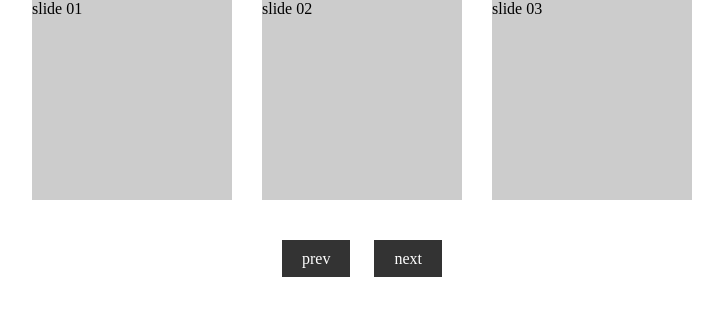
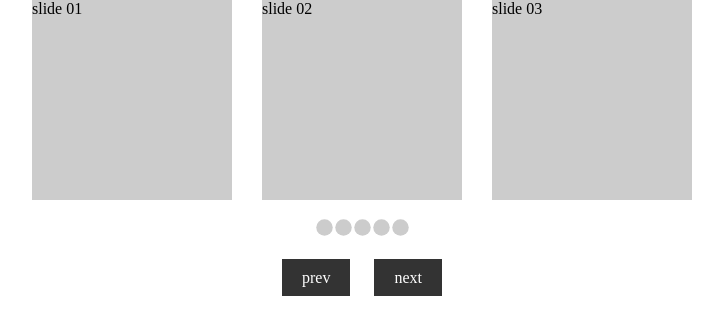
Before and after one commit to BVBFD/Infinite-Loop-Slide-using-Pure-Javascript, a plain HTML site: page index.html in a window 1280 px wide. Shown: the whole page, without its empty margins (278-1001 px from the left). Drawn offline with Linux system fonts and the light colour scheme.

Commit message:
add function locator dots

```diff
--- a/index.html
+++ b/index.html
@@ -17,6 +17,13 @@
         <li>slide 05</li>
       </ul>
     </div>
+    <div class="dots">
+      <span data-curidx="-1"></span>
+      <span data-curidx="0"></span>
+      <span data-curidx="1"></span>
+      <span data-curidx="2"></span>
+      <span data-curidx="3"></span>
+    </div>
     <p class="controls">
       <span class="prev">prev</span>
       <span class="next">next</span>
--- a/script.js
+++ b/script.js
@@ -7,7 +7,15 @@ let slides = document.querySelector(".slides"),
   slideWidth = 200,
   slideMargin = 30,
   prevBtn = document.querySelector(".prev"),
-  nextBtn = document.querySelector(".next");
+  nextBtn = document.querySelector(".next"),
+  dots = document.querySelectorAll(".dots span");
+
+dots.forEach((dot) => {
+  dot.addEventListener("click", () => {
+    currentIdx = JSON.parse(dot.dataset.curidx);
+    slides.style.left = `${-currentIdx * 230}px`;
+  });
+});
 
 const moveSlide = (num) => {
   slides.style.left = `${-num * (slideWidth + slideMargin)}px`;
--- a/style.css
+++ b/style.css
@@ -43,3 +43,25 @@ li {
   cursor: pointer;
   user-select: none;
 }
+
+.dots {
+  position: relative;
+  top: 20px;
+  text-align: center;
+}
+
+.dots span {
+  display: inline-block;
+  content: "";
+  width: 15px;
+  height: 15px;
+  background: #ccc;
+  border-radius: 50%;
+  transform: scale(1.1);
+}
+
+.dots span:hover {
+  transition: all 0.3s linear;
+  background: rgb(77, 197, 253);
+  transform: scale(1);
+}
```
